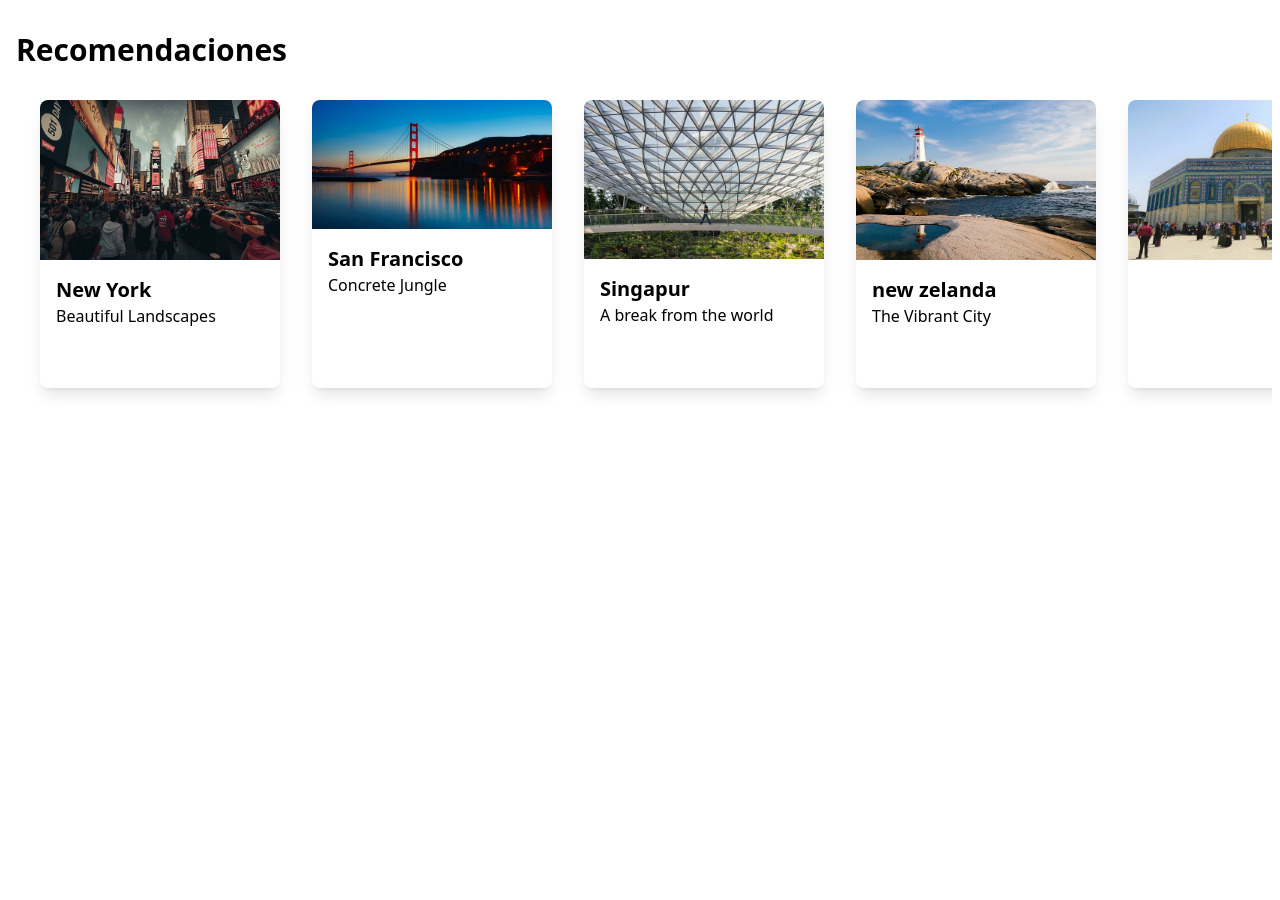
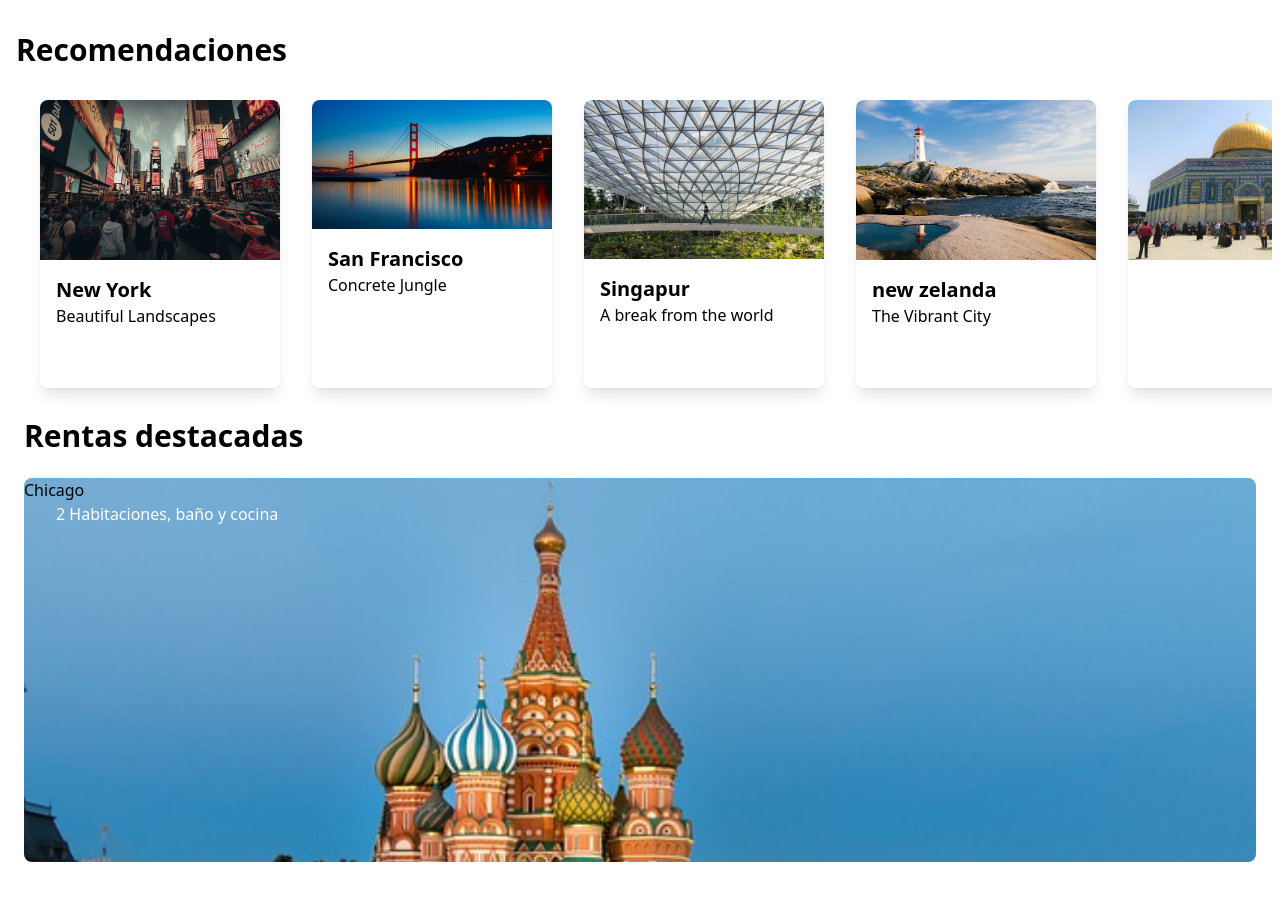
Before and after one commit to Andres1410/travel-App, a React (Vite) app: page / in a window 1280 px wide. Shown: the top 900 px of the page. Before the commit the page ends 824 px from the top, so only its background shows below. Built offline with nearby package versions, Linux system fonts and the light colour scheme.

Commit message:
comentado

```diff
--- a/src/pages/Home/Home.css
+++ b/src/pages/Home/Home.css
@@ -2,3 +2,7 @@
 .Card {
     @apply container-img h-3/5 flex-none transform transition-all hover:-translate-y-4 hover:shadow-xl;
   }
+
+.CardTitle{
+  @apply text 3xl px-8 pt-8 pb-2 font-semibold text-white
+}
--- a/src/pages/MyGeneral.jsx
+++ b/src/pages/MyGeneral.jsx
@@ -3,14 +3,14 @@ import SearchNav from "../components/Search/SearchNav"
 function MyGeneral() {
   return (
     <>
-    <section id="Sec-Recomendations" className=" w-full h-screen relative py-4 ">
+    <section id="Sec-Recomendations" className=" w-full h-screen relative py-4 font-monserrat ">
                 <SearchNav/>
 
                 <h3 class="text-red text-3xl font-bold m-4">Recomendaciones</h3>
 
                 <div id="default-carousel" className="m-2 p-4 whitespace-nowrap overflow-x-auto overscroll-x-contain flex-none " >
 
-                    <div className="rounded-lg h-72 w-60 mx-4 shadow-lg overflow-hidden inline-block hover:cursor-pointer">
+                    <div className="rounded-lg h-72 w-60 mx-4 shadow-lg inline-block hover:cursor-pointer overflow-y-hidden">
                         <div className="Card">
                                 <img src="./img/new_York.jpg" alt="" />
                         </div>
@@ -20,7 +20,7 @@ function MyGeneral() {
                         </div>
                     </div>
 
-                    <div class=" rounded-lg h-72 w-60 mx-4 shadow-lg overflow-hidden inline-block hover:cursor-pointer">
+                    <div class=" rounded-lg h-72 w-60 mx-4 shadow-lg  inline-block hover:cursor-pointer  overflow-y-hidden">
                         <div class="Card">
                             <img src="./img/sanFrancisco.jpg" alt="" />
                         </div>
@@ -30,7 +30,7 @@ function MyGeneral() {
                         </div>
                     </div>
 
-                    <div class=" rounded-lg h-72 w-60 mx-4 shadow-lg overflow-hidden inline-block hover:cursor-pointer">
+                    <div class=" rounded-lg h-72 w-60 mx-4 shadow-lg  inline-block hover:cursor-pointer overflow-y-hidden">
                         <div class="Card">
                                 <img src="./img/singapur.jpg" alt="" />
                         </div>
@@ -40,7 +40,7 @@ function MyGeneral() {
                         </div>
                     </div>
 
-                    <div className=" rounded-lg h-72 w-60 mx-4 shadow-lg overflow-hidden inline-block hover:cursor-pointer">
+                    <div className=" rounded-lg h-72 w-60 mx-4 shadow-lg  inline-block hover:cursor-pointer overflow-y-hidden">
                         <div className="Card">
                             <img src="./img/faro.jpg" alt="" />
                         </div>
@@ -50,7 +50,7 @@ function MyGeneral() {
                         </div>
                     </div>
 
-                    <div className=" rounded-lg h-72 w-60 mx-4 shadow-lg overflow-hidden inline-block hover:cursor-pointer">
+                    <div className=" rounded-lg h-72 w-60 mx-4 shadow-lg  inline-block hover:cursor-pointer overflow-y-hidden">
                         <div className="Card">
                             <img src="./img/arquitectura.jpg" alt="" />
                         </div>
@@ -60,7 +60,7 @@ function MyGeneral() {
                         </div>
                     </div>
 
-                    <div className=" rounded-lg h-72 w-60 mx-4 shadow-lg overflow-hidden inline-block hover:cursor-pointer">
+                    <div className=" rounded-lg h-72 w-60 mx-4 shadow-lg  inline-block hover:cursor-pointer overflow-y-hidden">
                         <div className="Card">
                             <img src="./img/new_York.jpg" alt="" />
                         </div>
@@ -69,8 +69,15 @@ function MyGeneral() {
                             <p className="text-blue">City of Artists</p>
                         </div>
                     </div>
-
-
+                </div>
+                <div className="px-6 h-full w-full" id="rentas_destacadas">
+                    <p className="text-3xl text-primary font-semibold pb-6">Rentas destacadas</p>
+                    <div>
+                        <div className="w-full h-96  bg-cover rounded-lg"  style={{ backgroundImage: "url('./public/img/moscu.jpg')" }}>
+                            <p className="CardTitle">Chicago</p>
+                            <p className="text-md pl-8 text-white mr-24">2 Habitaciones, baño y cocina</p>
+                        </div>
+                    </div>
                 </div>
             </section>
     </>
```
